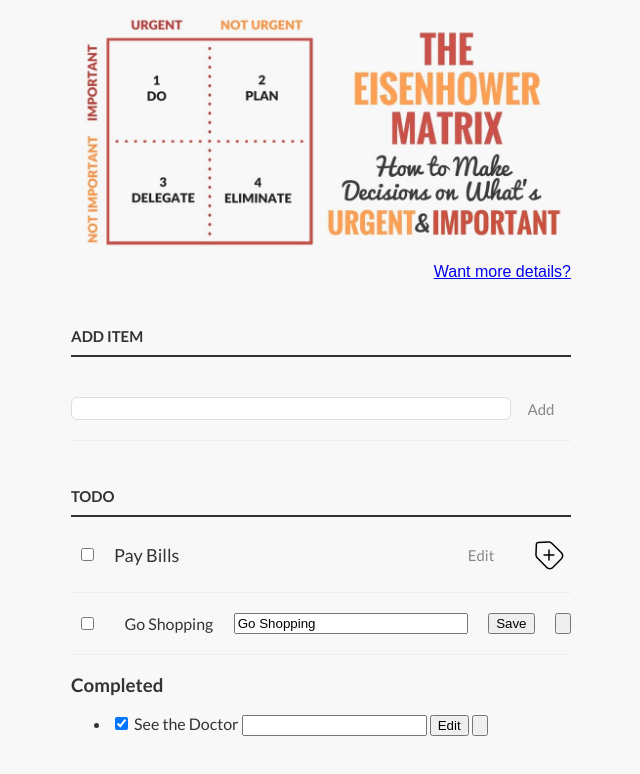
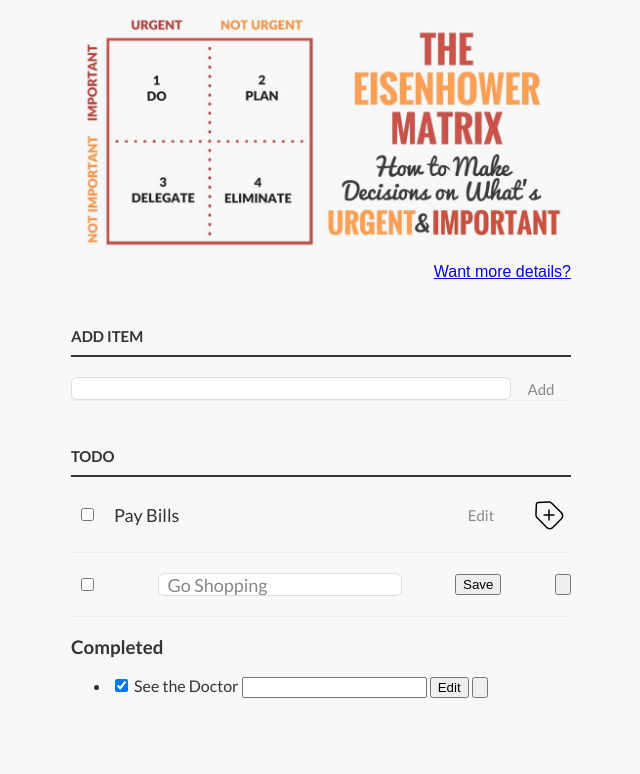
Before and after one commit to TimopheySafonov1/clean-code-s1e1, a plain HTML site: page index.html in a window 1280 px wide. Shown: the whole page, without its empty margins (319-959 px from the left). Drawn offline with Linux system fonts and the light colour scheme.

Commit message:
fix(extended-2.1): update html and css according to BEM to rule 2.1

```diff
--- a/index.html
+++ b/index.html
@@ -29,8 +29,8 @@
       </li>
       <li class="task-row task-row--edit-mode">
         <input type="checkbox" class="task-row__checkbox">
-        <label class="task">Go Shopping</label>
-        <input type="text" value="Go Shopping" class="task">
+        <label class="task-row__task-label task-row__task-label--add">Go Shopping</label>
+        <input type="text" value="Go Shopping" class="task-row__task-input task-row__task-input--add">
         <button class='edit'>Save</button>
         <button class="delete"><img src="./remove.svg" alt="remove-button"></button>
       </li>
--- a/style.css
+++ b/style.css
@@ -34,6 +34,7 @@
 }
 .task-row.task-row--wrapper {
     display: flex;
+    padding: 0px;
 }
 .main-element__incomplete-tasks {
     margin:0;
@@ -122,9 +123,9 @@ input#new-task {
     font-size: 18px;
     width: 226px;
 }
-.task-row >    input[type="text"] {
+/* .task-row >    input[type="text"] {
     width: 226px
-}
+} */
 .task-row__button.task-row__button--remove {
     height: 2em;
     transform: rotateZ(45deg);
@@ -145,11 +146,15 @@ ul#completed-tasks label {
     display:none
 }
 
-ul .task-row.editMode input[type=text] {
+.task-row__task-input.task-row__task-input--add {
     display:inline-block;
     width:224px
 }
 
-ul .task-row.editMode label {
+.task-row__task-input{
+    display: none;
+}
+
+.task-row__task-label.task-row__task-label--add {
     display:none;
 }
```
